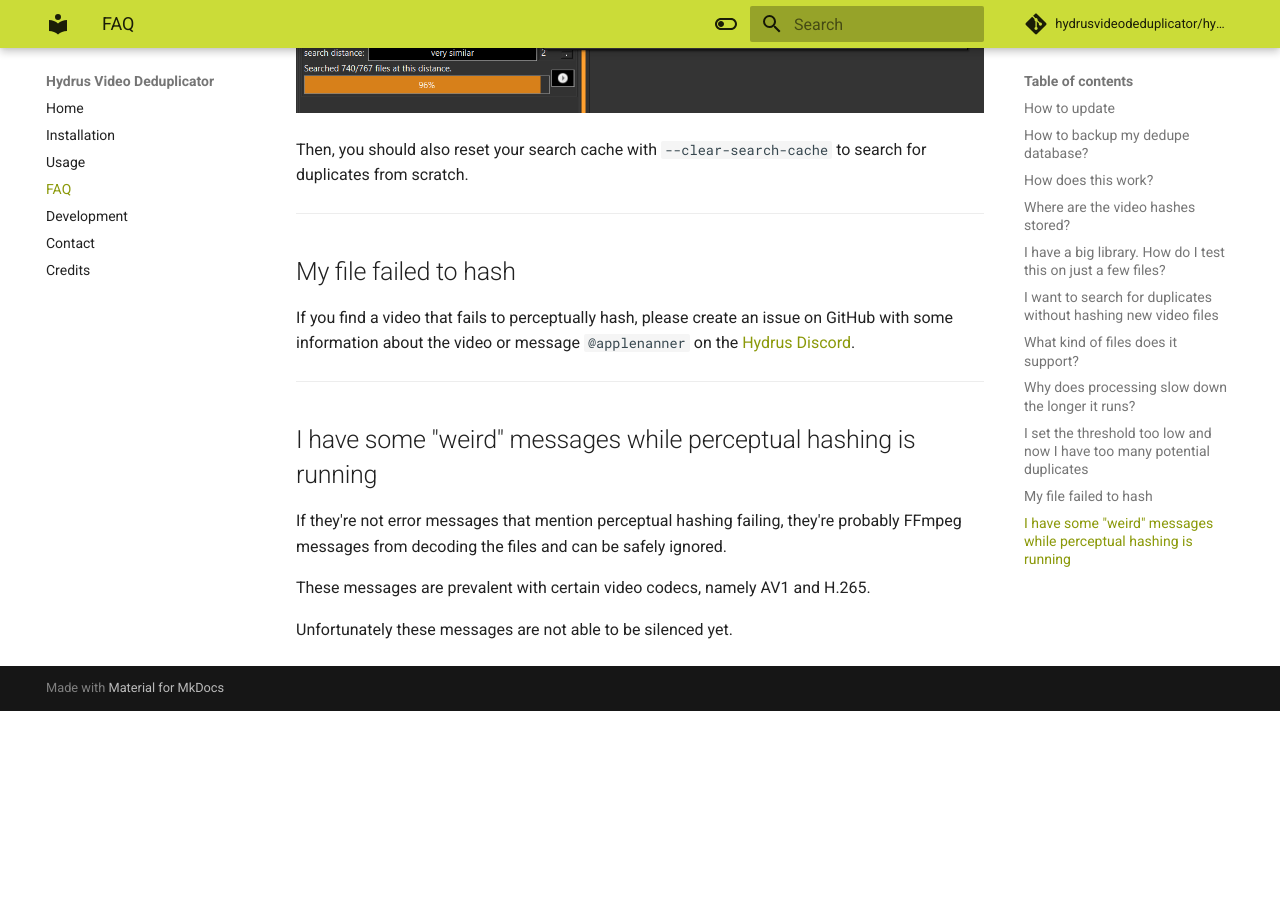
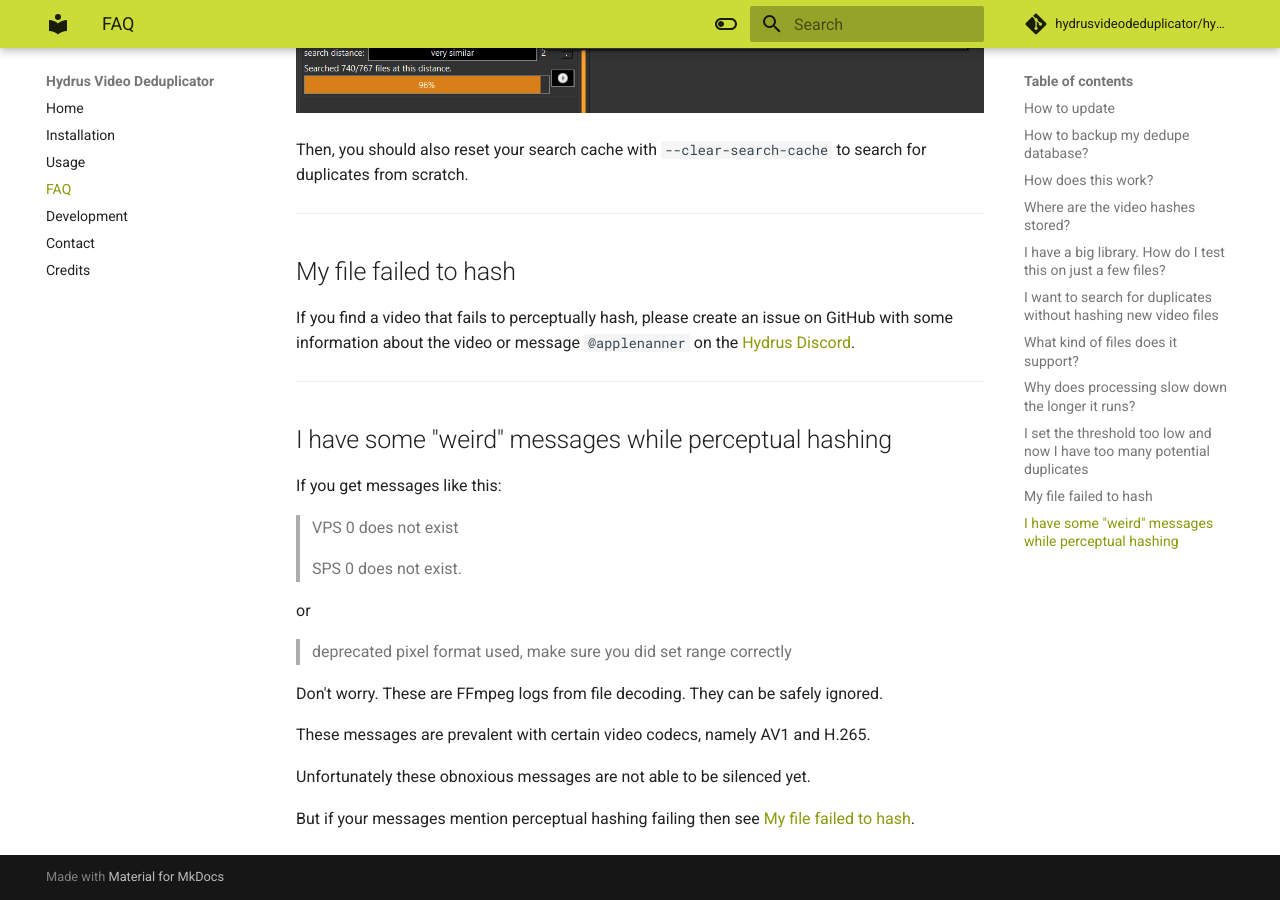
Before and after one commit to hydrusvideodeduplicator/hydrus-video-deduplicator, an MkDocs documentation site: the page built from docs/faq.md, in a window 1280 px wide and 900 px high, scrolled down 3261 px. Built offline with MkDocs 1.6.1 and Material for MkDocs 9.7.7, drawn with Linux system fonts in a browser that asks for light colours; comment, search, counter and statistics services are not loaded; before the commit the page ends 3972 px from its top, so only the background shows below that.

Commit message:
Clarify faq message about perceptual hashing

```diff
--- a/docs/faq.md
+++ b/docs/faq.md
@@ -134,10 +134,22 @@
 
 ---
 
-## I have some "weird" messages while perceptual hashing is running
+## I have some "weird" messages while perceptual hashing
 
-If they're not error messages that mention perceptual hashing failing, they're probably FFmpeg messages from decoding the files and can be safely ignored.
+If you get messages like this:
 
-These messages are prevalent with certain video codecs, namely AV1 and H.265.
+> VPS 0 does not exist
+>
+> SPS 0 does not exist.
 
-Unfortunately these messages are not able to be silenced yet.
+or
+
+> deprecated pixel format used, make sure you did set range correctly
+
+Don't worry. These are FFmpeg logs from file decoding. They can be safely ignored.
+
+These messages are prevalent  with certain video codecs, namely AV1 and H.265.
+
+Unfortunately these obnoxious messages are not able to be silenced yet.
+
+But if your messages mention perceptual hashing failing then see [My file failed to hash](#my-file-failed-to-hash).
```
